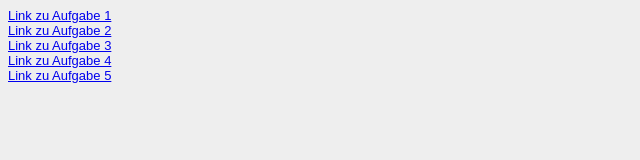
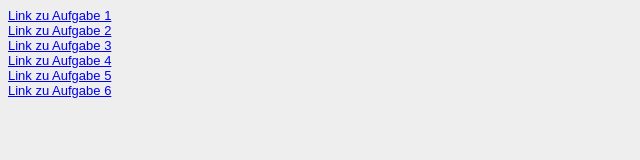
Before and after one commit to Grawarr/EIA-1, a plain HTML site: page steckbrief.html in a window 1280 px wide. Shown: the whole page, without its empty margins (0-640 px from the left). Drawn offline with Linux system fonts and the light colour scheme.

Commit message:
Update steckbrief.html

```diff
--- a/steckbrief.html
+++ b/steckbrief.html
@@ -21,5 +21,7 @@ body {
 	<a href="Aufgabe4/Aufgabe_4_Hub.html" target="_blank">Link zu Aufgabe 4</a>
 	<br>
 	<a href="Aufgabe5/emission.html" target="_blank">Link zu Aufgabe 5</a>
+	<br>
+	<a href="Aufgabe6/emission.html" target="_blank">Link zu Aufgabe 6</a>
 </body>
 </html>
```
